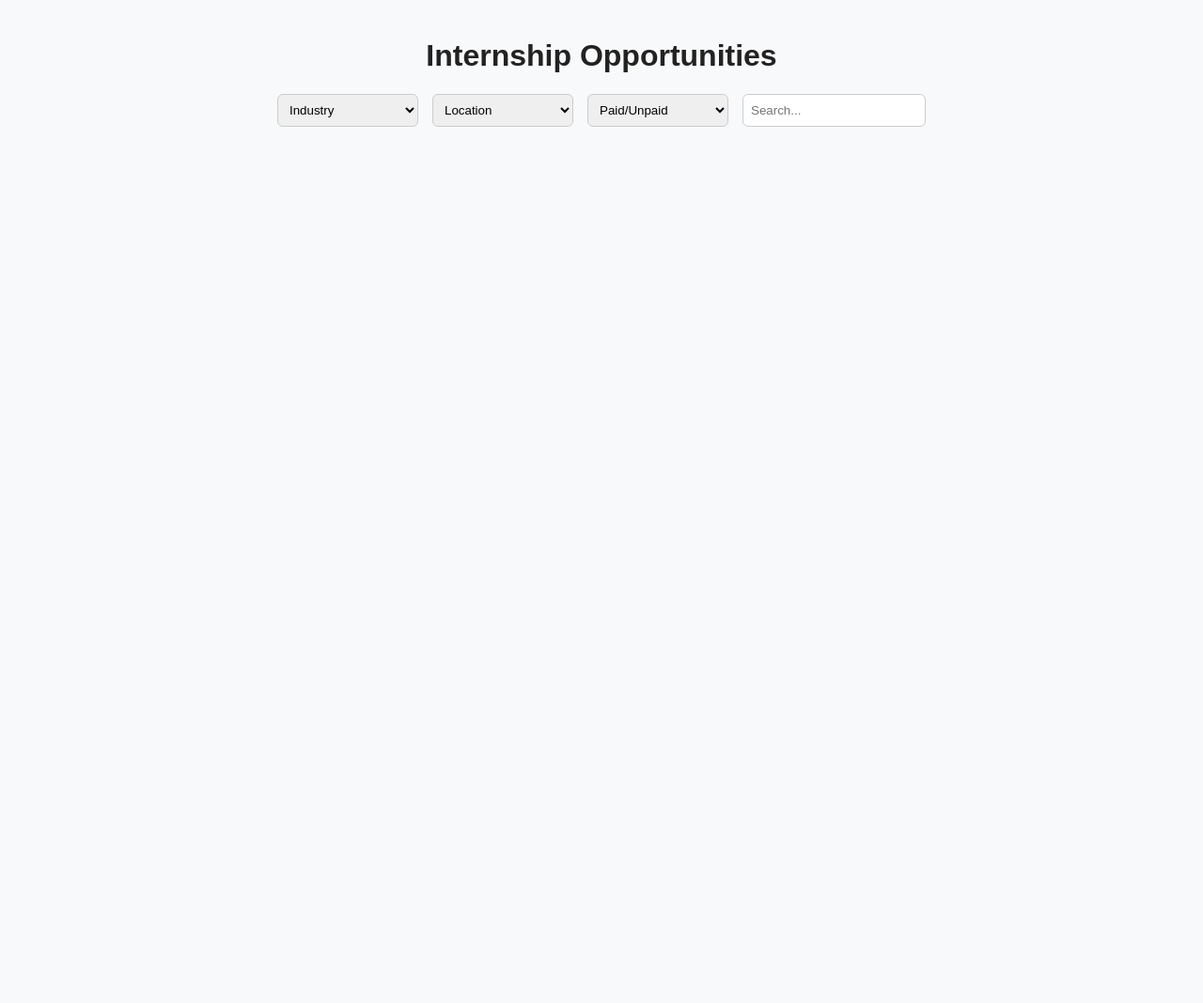
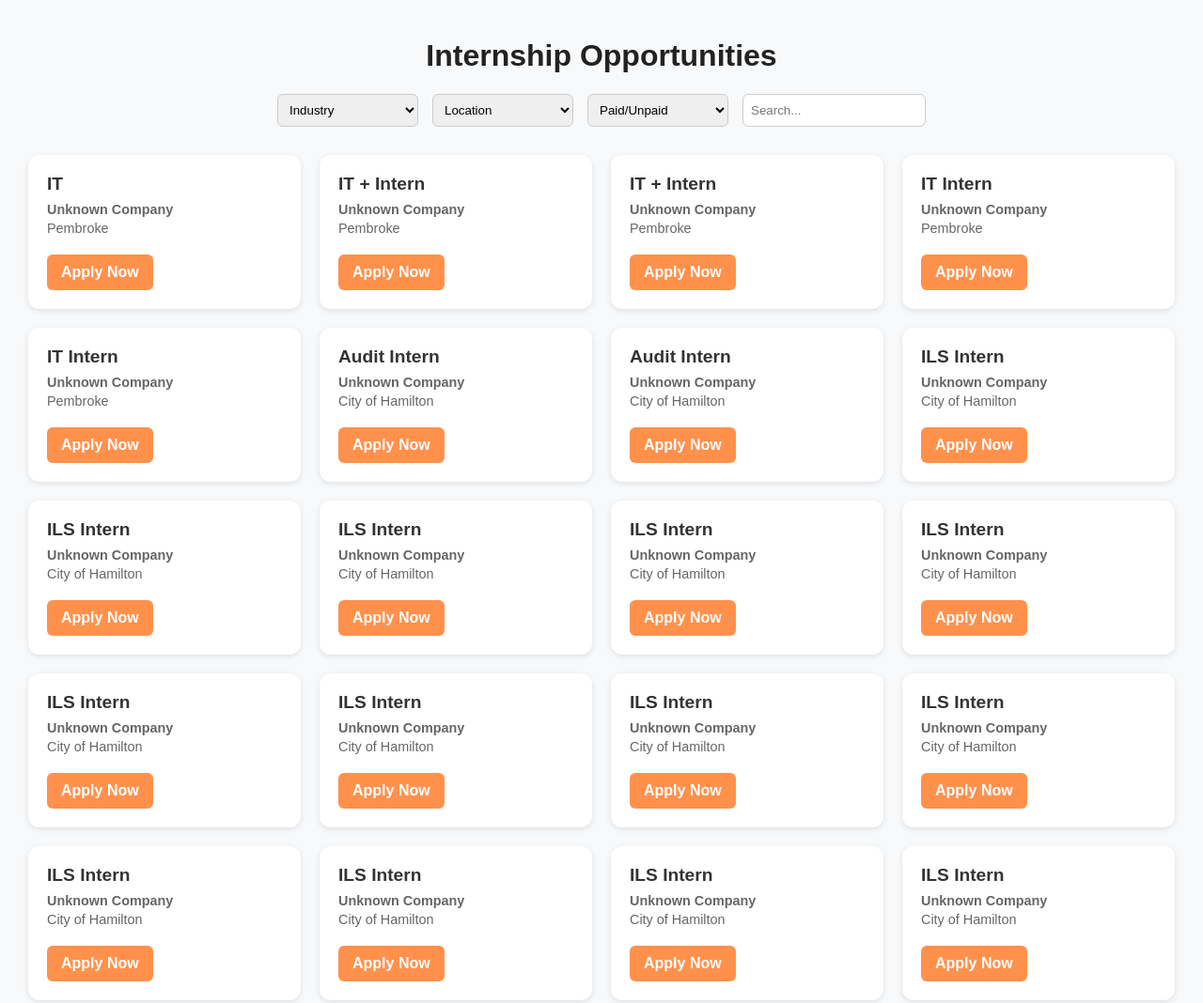
Before and after one commit to Internshipsbda/Internship-Job-Board, a plain HTML site: page index.html in a window 1280 px wide. Shown: the top 1068 px of the page at 94% size. Before the commit the page ends 800 px from the top, so only its background shows below. Drawn offline with Linux system fonts and the light colour scheme.

Commit message:
Update index.html

```diff
--- a/index.html
+++ b/index.html
@@ -17,6 +17,7 @@
     }
     .filters {
       display: flex;
+      flex-wrap: wrap;
       justify-content: center;
       gap: 15px;
       margin-bottom: 20px;
@@ -38,6 +39,10 @@
       border-radius: 12px;
       padding: 20px;
       box-shadow: 0 2px 6px rgba(0,0,0,0.1);
+      transition: transform 0.2s;
+    }
+    .card:hover {
+      transform: scale(1.02);
     }
     .card h3 {
       margin: 0 0 8px 0;
@@ -70,12 +75,16 @@
       font-weight: bold;
       margin-top: 10px;
     }
+    .apply-btn:hover {
+      background: #e56f26;
+    }
   </style>
 </head>
 <body>
 
   <h1>Internship Opportunities</h1>
 
+  <!-- Filters -->
   <div class="filters">
     <select id="industryFilter">
       <option value="">Industry</option>
@@ -91,6 +100,7 @@
     <input type="text" id="searchBox" placeholder="Search...">
   </div>
 
+  <!-- Job Grid -->
   <div class="grid" id="jobGrid"></div>
 
   <script>
@@ -99,8 +109,76 @@
       const jobs = await res.json();
       const jobGrid = document.getElementById("jobGrid");
 
-      // Populate filter options dynamically
+      // Populate filter dropdowns
       const industries = [...new Set(jobs.map(j => j.Industry))];
       const locations = [...new Set(jobs.map(j => j.Location))];
       const industryFilter = document.getElementById("industryFilter");
-      const locationFilter =
+      const locationFilter = document.getElementById("locationFilter");
+
+      industries.forEach(ind => {
+        if(ind) {
+          let opt = document.createElement("option");
+          opt.value = ind;
+          opt.textContent = ind;
+          industryFilter.appendChild(opt);
+        }
+      });
+      locations.forEach(loc => {
+        if(loc) {
+          let opt = document.createElement("option");
+          opt.value = loc;
+          opt.textContent = loc;
+          locationFilter.appendChild(opt);
+        }
+      });
+
+      // Render jobs
+      function renderJobs() {
+        const industryVal = industryFilter.value.toLowerCase();
+        const locationVal = locationFilter.value.toLowerCase();
+        const paidVal = document.getElementById("paidFilter").value;
+        const searchVal = document.getElementById("searchBox").value.toLowerCase();
+
+        jobGrid.innerHTML = "";
+
+        jobs.filter(job => {
+          return (
+            (!industryVal || (job.Industry && job.Industry.toLowerCase().includes(industryVal))) &&
+            (!locationVal || (job.Location && job.Location.toLowerCase().includes(locationVal))) &&
+            (!paidVal || job.Paid === paidVal) &&
+            (!searchVal ||
+              (job.Title && job.Title.toLowerCase().includes(searchVal)) ||
+              (job.Company && job.Company.toLowerCase().includes(searchVal)))
+          );
+        }).forEach(job => {
+          const card = document.createElement("div");
+          card.className = "card";
+          card.innerHTML = `
+            <h3>${job.Title || "Untitled Role"}</h3>
+            <p><strong>${job.Company || "Unknown Company"}</strong></p>
+            <p>${job.Location || ""}</p>
+            <div class="tags">
+              ${job.Industry ? `<span class="tag">${job.Industry}</span>` : ""}
+              ${job.Paid ? `<span class="tag">${job.Paid === "Yes" ? "Paid" : "Unpaid"}</span>` : ""}
+            </div>
+            <a href="${job.LinktoApply || "#"}" class="apply-btn" target="_blank">Apply Now</a>
+          `;
+          jobGrid.appendChild(card);
+        });
+      }
+
+      // Initial render
+      renderJobs();
+
+      // Update on filter/search
+      industryFilter.addEventListener("change", renderJobs);
+      locationFilter.addEventListener("change", renderJobs);
+      document.getElementById("paidFilter").addEventListener("change", renderJobs);
+      document.getElementById("searchBox").addEventListener("input", renderJobs);
+    }
+
+    loadJobs();
+  </script>
+
+</body>
+</html>
```
